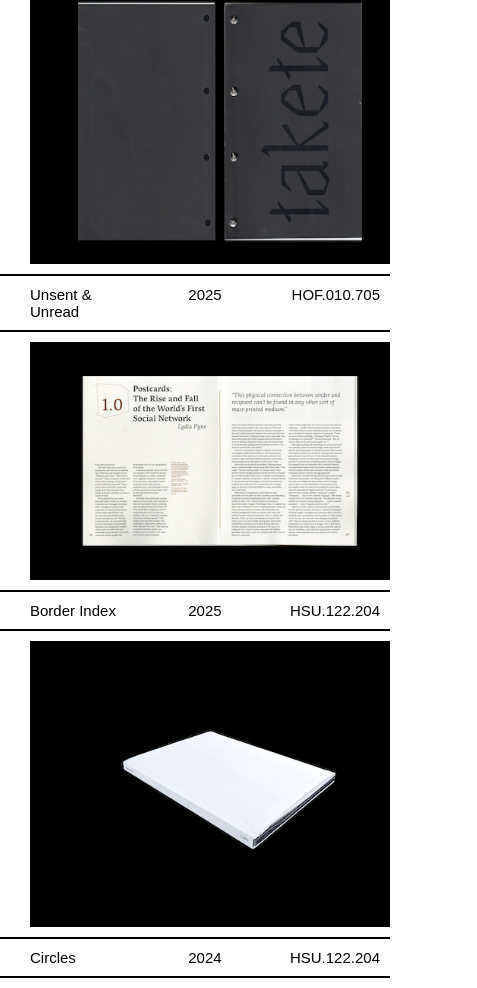
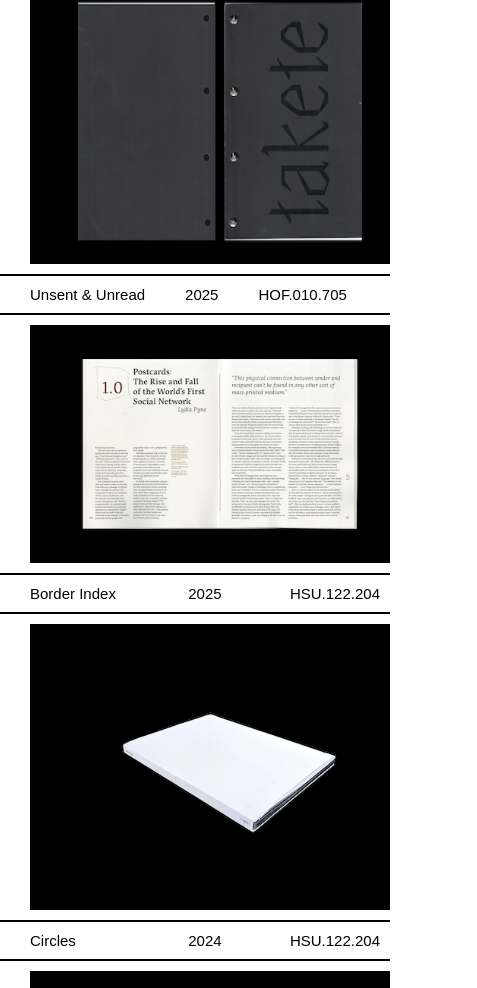
Before and after one commit to temperancemonkey/Return-to-Library, a plain HTML site: page index.html in a window 390 px wide. Shown: the part 1276-2264 px from the top of the page, 477 px wide, since content can reach past the window. Drawn offline with Linux system fonts and the light colour scheme; a web font is replaced by a local one.

```diff
--- a/style.css
+++ b/style.css
@@ -56,6 +56,11 @@
     border-bottom: 2px solid #000000;
     color: #000000;
 }
+
+#ProjectName{
+    text-wrap: nowrap;
+}
+
 .Projects > *:last-child {
     text-align: right;
     justify-self: end;
@@ -154,4 +159,8 @@
     position: sticky;
     top: 0;
   }
+
+  #ProjectName{
+    text-wrap: nowrap;
 }
+}
```
Also changed, not shown: 6 other files.
